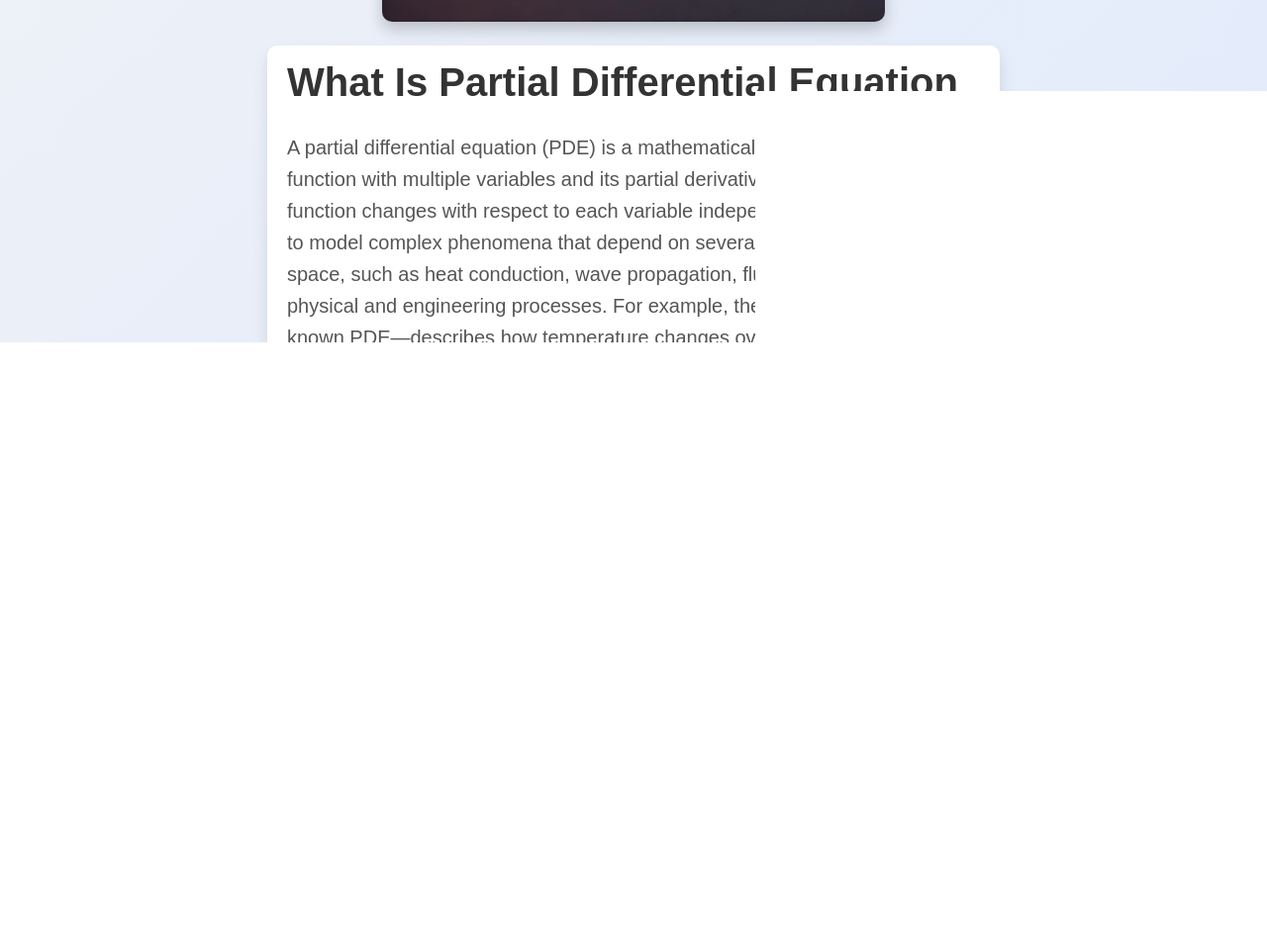
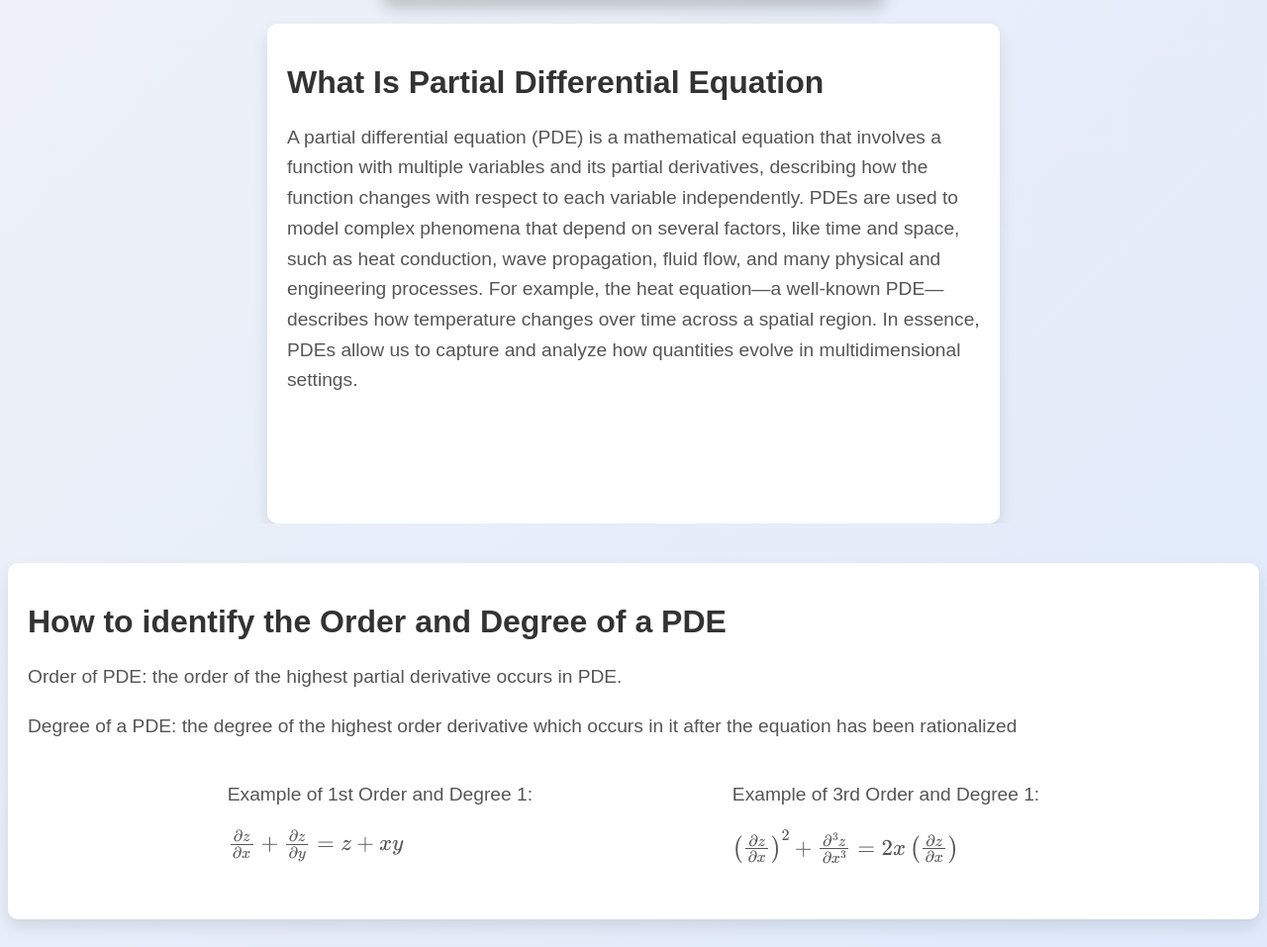
Before and after one commit to fredchongg/fredchongg.github.io, a plain HTML site: page math-demo.html in a window 1280 px wide. Shown: the part 1179-2136 px from the top of the page at 99% size. Before the commit the page ends 1758 px from the top, so only its background shows below. Drawn offline with nearby package versions, Linux system fonts and the light colour scheme.

Commit message:
Add files via upload
Added Order and Degree PDE

```diff
--- a/math-demo.css
+++ b/math-demo.css
@@ -26,7 +26,7 @@ h2 {
 }
 
 header h1 {
-    font-size: 2.8rem;
+    font-size: clamp(14px, 2vw, 3rem);
     margin: 0;
     font-weight: bold;
 }
@@ -102,9 +102,10 @@ header p {
 }
 
 .content {
+
     height: 100%;
-    witdh: 500px;
-    max-width: 90%;
+    width: 500px auto;
+    max-width: 100%;
 }
 
 .imgg {
@@ -132,15 +133,14 @@ header p {
 
 .subContent h1 {
 
-    font-size: 2.5rem;
+    font-size: clamp(14px, 6vw, 2rem);
     color: #333;
-    margin-top: -5px;
     font-weight: bold;
 }
 
 .ePDE {
 
-    font-size: 1.25rem;
+    font-size: clamp(14px, 4vw, 1.20rem);
     line-height: 1.6;
     color: #555;
 }
@@ -154,6 +154,42 @@ footer {
     font-size: 0.9rem;
     margin-top: auto;
     border-top: 3px solid #6a11cb;
+}
+
+#mathFormula{
+    background-color: #fff; /* Light blue background */
+      width: 100%; /* Container width is responsive */
+      max-width: 1280px; /* Maximum width */
+      padding: 20px; /* Space inside the container */
+      margin: 20px auto; /* Centers the container */
+      box-sizing: border-box; /* Includes padding/borders in width */
+      overflow: auto; /* Prevents content from overflowing */
+      box-shadow: 0 8px 16px rgba(0, 0, 0, 0.1);
+      border-radius: 10px; /* Rounded corners */
+}
+
+#mImg {
+    max-width: 100%; /* Ensures image does not exceed container width */
+    height: auto; /* Maintains aspect ratio */
+    display: block; /* Prevents inline spacing issues */
+    margin: 0 auto; /* Centers the image horizontally */
+    border-radius: 8px; /* Optional: adds rounded corners to match container */
+}
+
+.hMath{
+    font-size: clamp(14px, 6vw, 2rem);
+    font-weight: bold;
+}
+
+.hText{
+    font-size: clamp(14px, 4vw, 1.20rem);
+    line-height: 1.6;
+    color: #555;
+}
+#math2Formula{
+    display: flex;
+    justify-content: space-evenly;
+    flex-wrap: wrap;
 }
 
 /* Mobile Responsiveness */
@@ -218,6 +254,10 @@ footer {
         font-size: 0.8rem;
         padding: 10px;
     }
+
+    #mathFormula {
+        flex-direction: column; /* Stack vertically */
+    }
 }
 
 /* Extra Mobile Adjustments (for very small screens) */
--- a/math-demo.html
+++ b/math-demo.html
@@ -5,10 +5,11 @@
     <meta name="viewport" content="width=device-width, initial-scale=1.0">
     <title>Numerical Analysis Group Project</title>
     <link rel="stylesheet" href="math-demo.css">
+    <script src="https://cdnjs.cloudflare.com/ajax/libs/mathjax/3.2.2/es5/tex-mml-chtml.min.js" defer></script>
 </head>
 <body>
     <header>
-        <h1>Partial Differential Equation</h1>
+        <h1>Partial Differential Equation - Heat Equation</h1>
 
     </header>
     <div id="team-section">
@@ -21,8 +22,8 @@
             </div>
             <div class="team-member">
                 <img src="images/newton.jpg" alt="Team Member 2">
-                <h3>Norman Muhammad bin Sumar</h3>
-                <p>294087</p>
+                <h3>Norman Mohammad bin Sumar</h3>
+                <p>294807</p>
             </div>
             <div class="team-member">
                 <img src="images/albanheng2.jpg" alt="Team Member 3">
@@ -37,7 +38,7 @@
         </div>
     </div>
 
-        <div id="mainContent">
+     <div id="mainContent">
             <div class="content">
                 <img src="images/PDE.png" class="imgg">
            </div>
@@ -45,8 +46,27 @@
             <h1>What Is Partial Differential Equation</h1>
                 <p class="ePDE">A partial differential equation (PDE) is a mathematical equation that involves a function with multiple variables and its partial derivatives, describing how the function changes with respect to each variable independently. PDEs are used to model complex phenomena that depend on several factors, like time and space, such as heat conduction, wave propagation, fluid flow, and many physical and engineering processes. For example, the heat equation—a well-known PDE—describes how temperature changes over time across a spatial region. In essence, PDEs allow us to capture and analyze how quantities evolve in multidimensional settings.</p>
         </div>
+     </div>
+
+     <div id = "mathFormula">
+        <h1 class="hMath">How to identify the Order and Degree of a PDE</h1>
+        <p class="hText">Order of PDE: the order of the highest partial derivative occurs in PDE. </p>
+        <p class="hText">Degree of a PDE: the degree of the highest order derivative which occurs in it after the equation has been rationalized</p>
+        <div id="math2Formula">
+            <div class="inner2MF">
+                <p class="hText">Example of 1st Order and Degree 1:</p>
+                <p class="hText">\( \frac{\partial z}{\partial x} + \frac{\partial z}{\partial y} = z + xy \)  </p>
+            </div>
+            <div class="inner2MF">
+                <p class="hText">Example of 3rd Order and Degree 1:</p>
+                <p class="hText">\( \left( \frac{\partial z}{\partial x} \right)^2 + \frac{\partial^3 z}{\partial x^3} = 2x \left( \frac{\partial z}{\partial x} \right) \) </p>
+            </div>
         </div>
 
+        <p></p>
+
+
+    </div>
 
 </body>
 </html>
```
